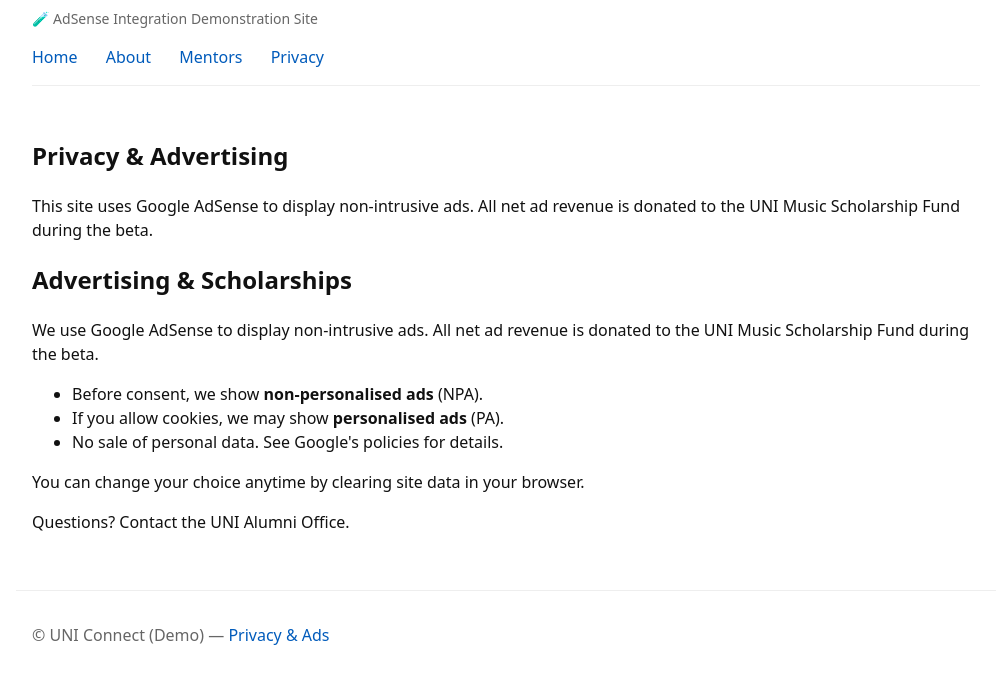
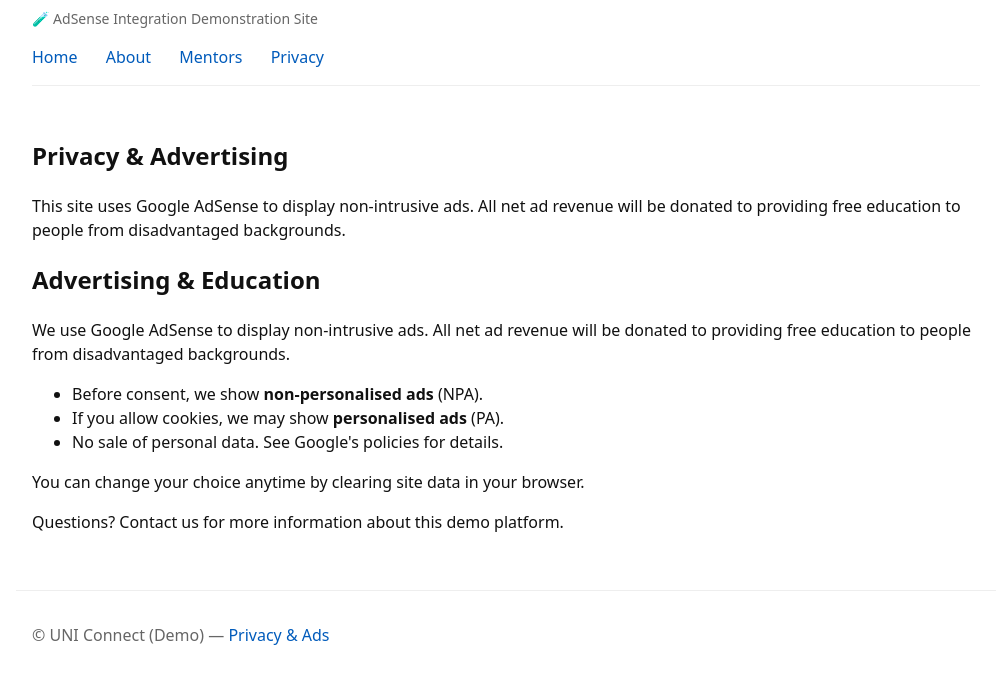
Before and after one commit to IanMack-uk/uniconnect, a FastAPI app: page /privacy in a window 1280 px wide. Shown: the part 183-862 px from the top of the page, without its empty margins (134-1136 px from the left). Run offline with FastAPI, Linux system fonts and the light colour scheme.

Commit message:
feat: update privacy page mission to support free education for disadvantaged backgrounds
- Change from UNI Music Scholarship Fund to broader educational mission
- Update section header from 'Advertising & Scholarships' to 'Advertising & Education'
- Make contact information generic for demo platform
- Maintain focus on supporting educational access through ad revenue

```diff
--- a/app/templates/privacy.html
+++ b/app/templates/privacy.html
@@ -1,10 +1,10 @@
 {% extends "base.html" %}
 {% block content %}
 <h2>Privacy & Advertising</h2>
-<p>This site uses Google AdSense to display non-intrusive ads. All net ad revenue is donated to the UNI Music Scholarship Fund during the beta.</p>
+<p>This site uses Google AdSense to display non-intrusive ads. All net ad revenue will be donated to providing free education to people from disadvantaged backgrounds.</p>
 
-<h2>Advertising & Scholarships</h2>
-<p>We use Google AdSense to display non-intrusive ads. All net ad revenue is donated to the UNI Music Scholarship Fund during the beta.</p>
+<h2>Advertising & Education</h2>
+<p>We use Google AdSense to display non-intrusive ads. All net ad revenue will be donated to providing free education to people from disadvantaged backgrounds.</p>
 <ul>
   <li>Before consent, we show <strong>non-personalised ads</strong> (NPA).</li>
   <li>If you allow cookies, we may show <strong>personalised ads</strong> (PA).</li>
@@ -12,5 +12,5 @@
 </ul>
 <p>You can change your choice anytime by clearing site data in your browser.</p>
 
-<p>Questions? Contact the UNI Alumni Office.</p>
+<p>Questions? Contact us for more information about this demo platform.</p>
 {% endblock %}
```
